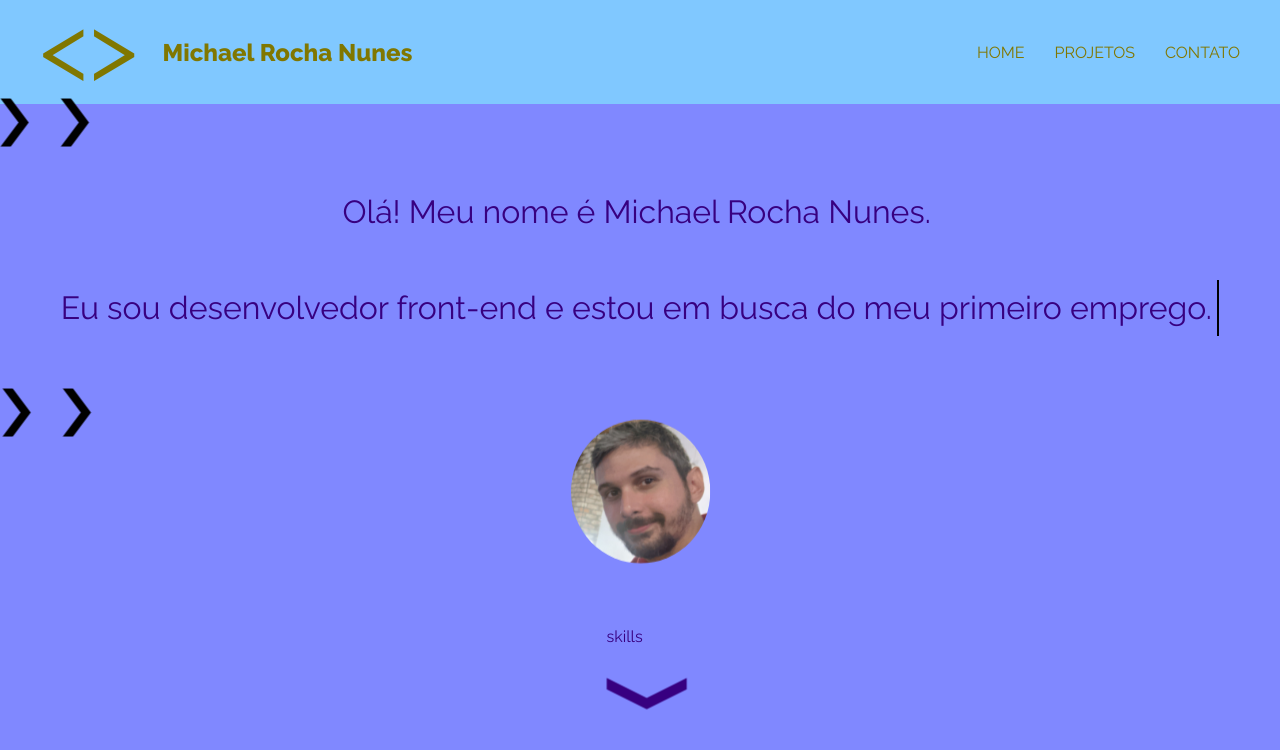
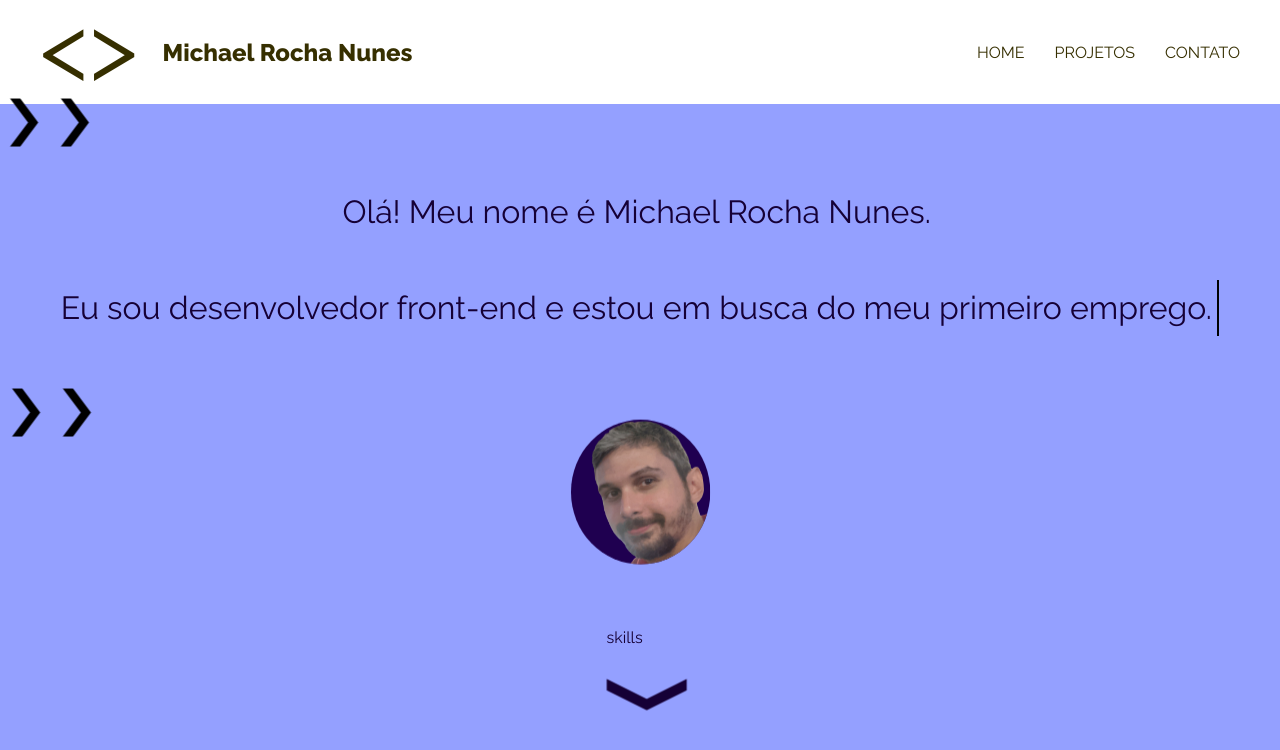
Before and after one commit to michaelrn2288/portfolio, a React (Vite) app: page / in a window 1280 px wide. Shown: the top 750 px of the page. Built offline with nearby package versions, Linux system fonts and the light colour scheme.

Commit message:
change styling

```diff
--- a/src/Components/App/index.jsx
+++ b/src/Components/App/index.jsx
@@ -27,15 +27,17 @@ const StyledMain = styled.main`
     background-color: hsla(
         var(--hue-primary),
         var(--saturation-100),
-        var(--light-150),
+        var(--light-100),
         1);
 `
+
+const initialColor = '#94a0ff'
 
 export default function App() {
     const [areSparksOn, setAreSparksOn] = useState(true)
     const [selectedColor, setSelectedColor] = useState({
-        hexcolor: '#0012ff',
-        hslcolor: hexToHSL('#0012ff')
+        hexcolor: initialColor,
+        hslcolor: hexToHSL(initialColor)
     })
 
     setCssVars(selectedColor.hslcolor)
--- a/src/Components/ColorSelector/index.jsx
+++ b/src/Components/ColorSelector/index.jsx
@@ -36,6 +36,9 @@ const MainContainer = styled.div`
 const SlideController = styled.div`
     font-size: 3rem;
     cursor: pointer;
+    letter-spacing: -0.4rem;
+    padding-left: 1rem;
+    padding-right: 1rem;
     transform: scaleX(1.5) rotateY(${props => props.arrowPosition});
 `
 
--- a/src/Components/Home/index.jsx
+++ b/src/Components/Home/index.jsx
@@ -1,5 +1,5 @@
 import styled, { keyframes } from 'styled-components'
-import michaelAvatar from '../../assets/eu.jpg'
+import michaelAvatar from '../../assets/eu.png'
 import Footer from '../Footer'
 
 const typeText = keyframes`
@@ -56,7 +56,8 @@ const ImgAvatar = styled.img`
     width: 140px;
     border-radius: 50%;
     margin: 4rem;
-    transform: translateX(-120vh);
+    transform: translateX(-100vw);
+    background-color: hsl(var(--hue-secondary1), var(--saturation-100), var(--light-inverted-075));
     animation: ${revealAvatar} .5s ease-in 5.2s forwards,
         ${bounceAvatar} .5s ease-in-out 5.7s forwards;
 `
--- a/src/Components/ToggleButton/index.jsx
+++ b/src/Components/ToggleButton/index.jsx
@@ -39,22 +39,25 @@ const StyledButton = styled.button`
     font-size: 1.1rem;
     font-weight: 600;
     width: 11rem;
-    color: var(--black-white-contrast-on-light-1);
-    background-color: var(--color-inverted-light-2);
+    color: black;
+    background-color: hsla(var(--hue-contrast), 100%, 50%, 0.65);
     transition: 0.4s;
 
     &:hover{
-        background-color: var(--color-inverted);
+        background-color: hsla(var(--hue-contrast), 100%, 50%, 1);
     }
 
     &:active{
-        background-color: var(--color-inverted-dark-1);
+        background-color: hsla(var(--hue-contrast), 100%, 75%, 1);
     }
 `
 
 const SlideController = styled.div`
     font-size: 3rem;
     cursor: pointer;
+    letter-spacing: -0.4rem;
+    padding-left: 1rem;
+    padding-right: 1rem;
     transform: scaleX(1.5) rotateY(${props => props.arrowPosition});
 `
 
```
Also changed, not shown: src/assets/eu.jpg (deleted), src/assets/eu.png (added).
